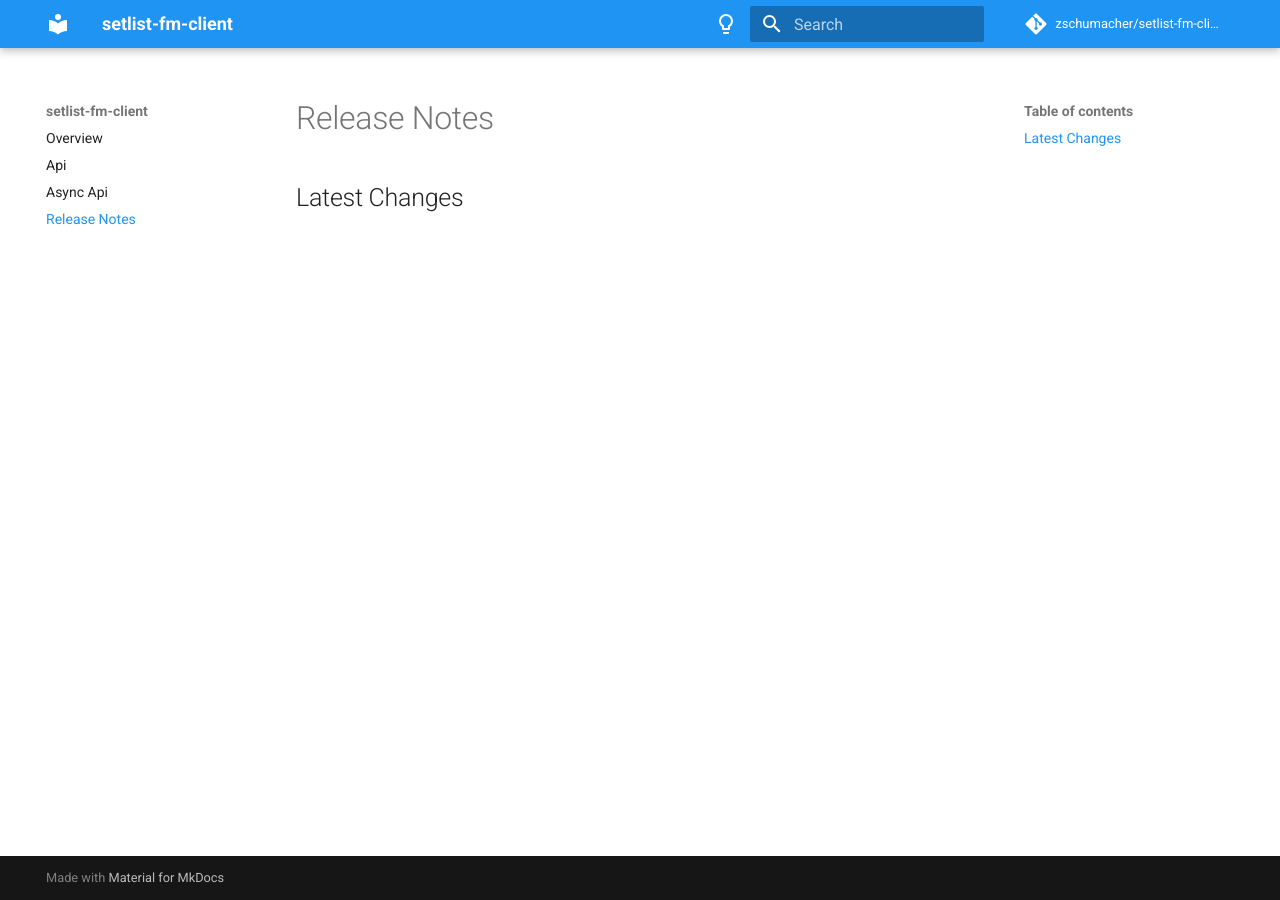
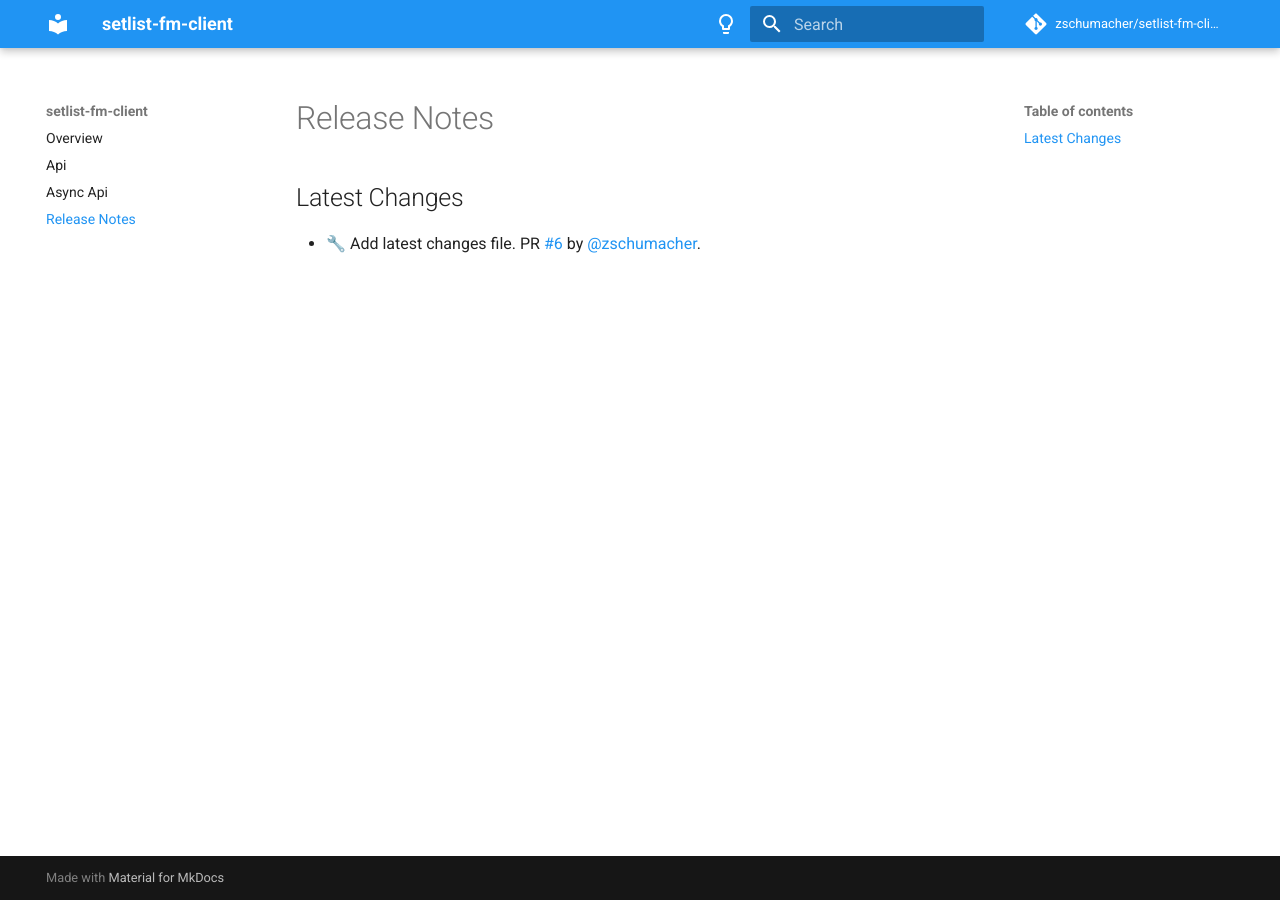
Before and after one commit to zschumacher/setlist-fm-client, an MkDocs documentation site: the page built from docs/release_notes.md, in a window 1280 px wide. Built offline with MkDocs 1.6.1 and Material for MkDocs 9.7.7, drawn with Linux system fonts in a browser that asks for light colours; comment, search, counter and statistics services are not loaded.

Commit message:
📝 Update release notes

```diff
--- a/docs/release_notes.md
+++ b/docs/release_notes.md
@@ -1,2 +1,4 @@
 
 ## Latest Changes
+
+* 🔧 Add latest changes file. PR [#6](https://github.com/zschumacher/setlist-fm-client/pull/6) by [@zschumacher](https://github.com/zschumacher).
```
